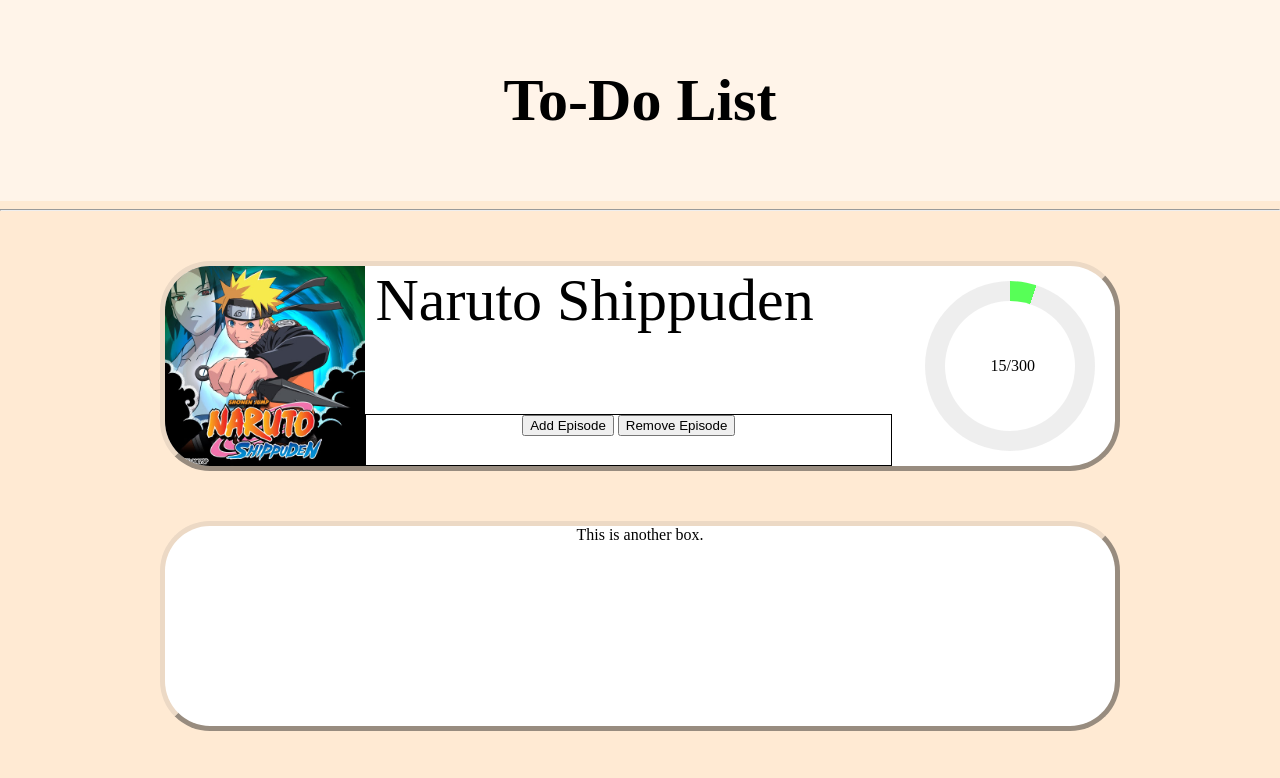
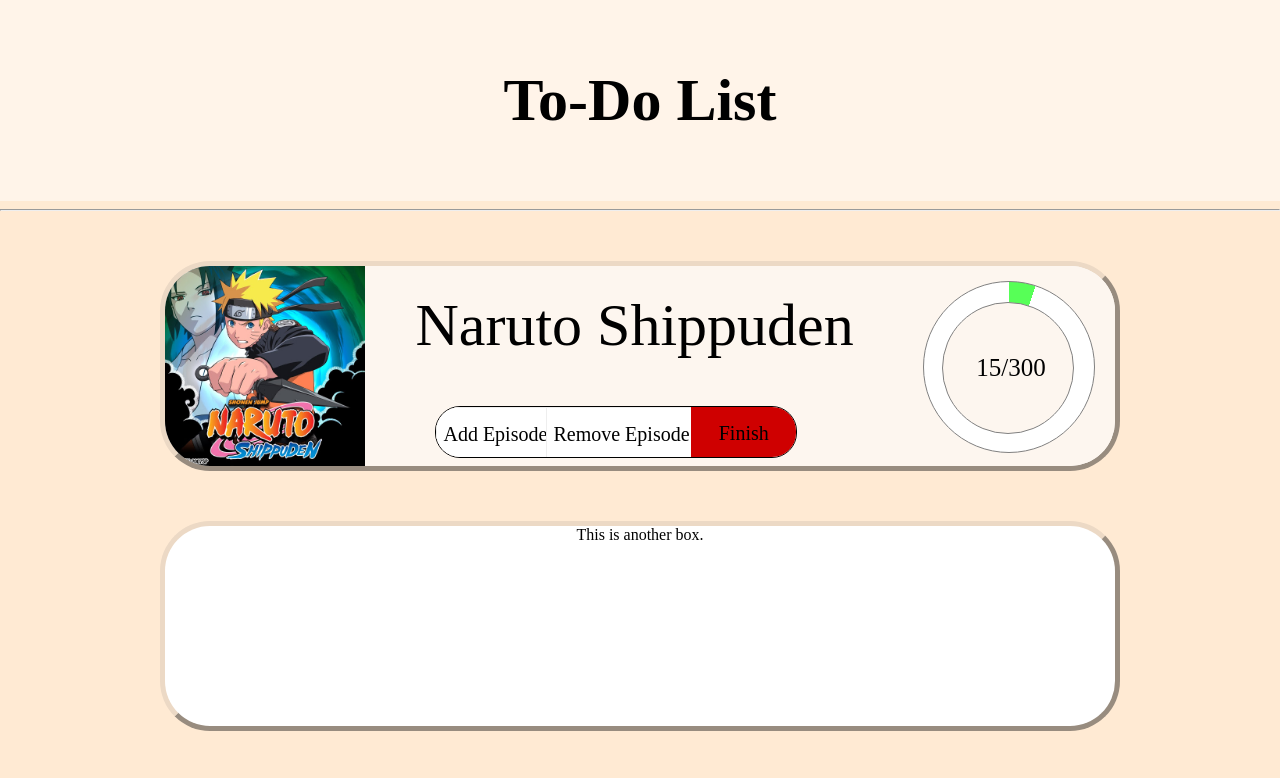
Before and after one commit to 7cadetter/task_manager, a plain HTML site: page index.html in a window 1280 px wide. Shown: the top 778 px of the page. Drawn offline with Linux system fonts and the light colour scheme; a web font is replaced by a local one.

Commit message:
Buttons and touchups

```diff
--- a/index.html
+++ b/index.html
@@ -27,6 +27,7 @@
             <div class="actionsbox">
                 <button class="addbutton" type="button">Add Episode</button>
                 <button class="removebutton" type="button">Remove Episode</button>
+                <button class="finishbutton" type="button">Finish</button>
             </div>
         </div>
     </div>
--- a/script.js
+++ b/script.js
@@ -1,5 +1,5 @@
 const maxepisodes = 300;
-let currentepisodes = 15;
+let currentepisodes = 295;
 
 const percentageCircle = document.querySelector('.percentage-circle');
 const innerCircle = document.querySelector('.innercircle');
@@ -9,6 +9,8 @@
 
 Array.from(increButtons).forEach(button => {
     button.addEventListener('click', () => {
+        if (currentepisodes < maxepisodes)
+        {
             currentepisodes += 1;
             let currentepisodes2 = parseFloat(currentepisodes);
             let percent = (currentepisodes2 / maxepisodes) * 100;
@@ -18,11 +20,14 @@
             document.querySelector('.text1').innerText = episodesContent;
             let percentage = parseInt(percent);
             document.querySelector('.text2').innerText = `${percentage}%`;
+        }
     });
 });
 
 Array.from(decreButtons).forEach(button => {
     button.addEventListener('click', () => {
+        if (currentepisodes > 0)
+        {
             currentepisodes -= 1;
             let currentepisodes2 = parseFloat(currentepisodes);
             let percent = (currentepisodes2 / maxepisodes) * 100;
@@ -30,6 +35,9 @@
             document.getElementById('narutopercent').style.setProperty('--percentage', percent);
             const episodesContent = `${currentepisodes}/300`;
             document.querySelector('.text1').innerText = episodesContent;
+            let percentage = parseInt(percent);
+            document.querySelector('.text2').innerText = `${percentage}%`;
+        }
     });
 });
 
--- a/style.css
+++ b/style.css
@@ -50,17 +50,17 @@
 .boxcontent {
     height: 100%;
     width: 78.9%;
-    border-radius: inherit;
     float: right;
     position: relative;
+    background-color: rgb(253, 246, 239);
 }
 
 .boxtitle {
     font-family: "Afacad Flux";
     font-size: 60px;
     position: absolute;
-    top: 0;
-    left: 10px;
+    top: 25px;
+    left: 50px;
     margin: 0;
 }
 
@@ -69,9 +69,10 @@
     height: 170px;
     background: conic-gradient(
         rgb(87, 255, 87) 0% calc(var(--percentage)*1%),
-        rgb(238, 238, 238) calc(var(--percentage)*1%) 100%
+        white calc(var(--percentage)*1%) 100%
     );
     border-radius: 100px;
+    border: 0.5px gray solid;
     float: right;
     margin-top: 15px;
     margin-right: 20px;
@@ -88,9 +89,10 @@
     float: right;
     margin-top: 20px;
     margin-right: 20px;
+    border: 0.5px gray solid;
     width: 130px;
     height: 130px;
-    background-color: white;
+    background-color: rgb(253, 246, 239);
     border-radius: 50%;
     top: 60%;
     left: 75%;
@@ -100,7 +102,9 @@
 .text1 {
     position: absolute;
     right: 60px;
+    font-size: 25px;
     transition: transform 0.1s ease-out;
+    transform: translateX(17%);
 }
 
 .text2 {
@@ -117,7 +121,7 @@
 }
 
 .percentage-circle:hover .text1 {
-    transform: translateY(30%);
+    transform: translateY(25%) translateX(15%) scale(0.75);
 }
 
 .percentage-circle:hover .text2 {
@@ -137,42 +141,42 @@
         background: conic-gradient(
         rgb(50, 172, 50) calc(var(--percentage)*1%/8),
         rgb(87, 255, 87) calc((var(--percentage)*1%/8)*2) calc(var(--percentage)*1%),
-        rgb(238, 238, 238) calc(var(--percentage)*1%) 100%
+        white calc(var(--percentage)*1%) 100%
         );
     }
     14% {
         background: conic-gradient(
             rgb(50, 172, 50) calc((var(--percentage)*1%/8)*2),
             rgb(87, 255, 87) calc((var(--percentage)*1%/8)*3) calc(var(--percentage)*1%),
-            rgb(238, 238, 238) calc(var(--percentage)*1%) 100%
+            white calc(var(--percentage)*1%) 100%
         );
     }
     28% {
         background: conic-gradient(
             rgb(50, 172, 50) calc((var(--percentage)*1%/8)*3),
             rgb(87, 255, 87) calc((var(--percentage)*1%/8)*4) calc(var(--percentage)*1%),
-            rgb(238, 238, 238) calc(var(--percentage)*1%) 100%
+            white calc(var(--percentage)*1%) 100%
         );
     }
     42% {
         background: conic-gradient(
             rgb(50, 172, 50) calc((var(--percentage)*1%/8)*4),
             rgb(87, 255, 87) calc((var(--percentage)*1%/8)*5) calc(var(--percentage)*1%),
-            rgb(238, 238, 238) calc(var(--percentage)*1%) 100%
+            white calc(var(--percentage)*1%) 100%
         );
     }
     56% {
         background: conic-gradient(
             rgb(50, 172, 50) calc((var(--percentage)*1%/8)*5),
             rgb(87, 255, 87) calc((var(--percentage)*1%/8)*6) calc(var(--percentage)*1%),
-            rgb(238, 238, 238) calc(var(--percentage)*1%) 100%
+            white calc(var(--percentage)*1%) 100%
         );
     }
     70% {
         background: conic-gradient(
             rgb(50, 172, 50) calc((var(--percentage)*1%/8)*6),
             rgb(87, 255, 87) calc((var(--percentage)*1%/8)*7) calc(var(--percentage)*1%),
-            rgb(238, 238, 238) calc(var(--percentage)*1%) 100%
+            white calc(var(--percentage)*1%) 100%
         )
 
     }
@@ -180,30 +184,70 @@
         background: conic-gradient(
             rgb(50, 172, 50) calc((var(--percentage)*1%/8)*7),
             rgb(87, 255, 87) calc(var(--percentage)*1%),
-            rgb(238, 238, 238) calc(var(--percentage)*1%) 100%
+            white calc(var(--percentage)*1%) 100%
         );
     }
     100% {
         background: conic-gradient(
             rgb(50, 172, 50) 0% calc(var(--percentage)*1%),
-            rgb(238, 238, 238) calc(var(--percentage)*1%) 100%
+            white calc(var(--percentage)*1%) 100%
         );
     }
 }
 
-/* @keyframes lowertext {
-    0% {
-        transform: translateY(0%);
-    }
-    100% {
-        transform: translateY(30%);
-    }
-} */
+.actionsbox {
+    width: 48%;
+    height: 25%;
+    border: 1px solid black;
+    top: 140px;
+    left: 70px;
+    position: relative;
+    border-radius: 25px;
+    overflow: hidden;
+}
 
-.actionsbox {
-    width: 70%;
-    height:25%;
-    border: 1px solid black;
-    top: 148px;
+.addbutton {
     position: absolute;
+    left: 0px;
+    line-height: 50px;
+    font-family: "Afacad Flux";
+    font-size: 20px;
+    background-color: white;
+    border: 1px groove;
+    transition: transform 0.1s ease-out;
 }
+
+.addbutton:hover {
+    transform: scale(1.05);
+}
+
+.removebutton {
+    position: absolute;
+    left: 110px;
+    line-height: 50px;
+    font-family: "Afacad Flux";
+    font-size: 20px;
+    background-color: white;
+    border: 1px groove;
+    transition: transform 0.1s ease-out;
+}
+
+.removebutton:hover {
+    transform: scale(1.05);
+}
+
+.finishbutton {
+    position: absolute;
+    right:0px;
+    line-height: 50px;
+    width: 105px;
+    font-family: "Afacad Flux";
+    font-size: 20px;
+    background-color: rgb(207, 0, 0);
+    border: 0px;
+    transition: transform 0.1s ease-out;
+}
+
+.finishbutton:hover {
+    transform: scale(1.05);
+}
```
Lines whose indentation alone changed are shown as unchanged.
